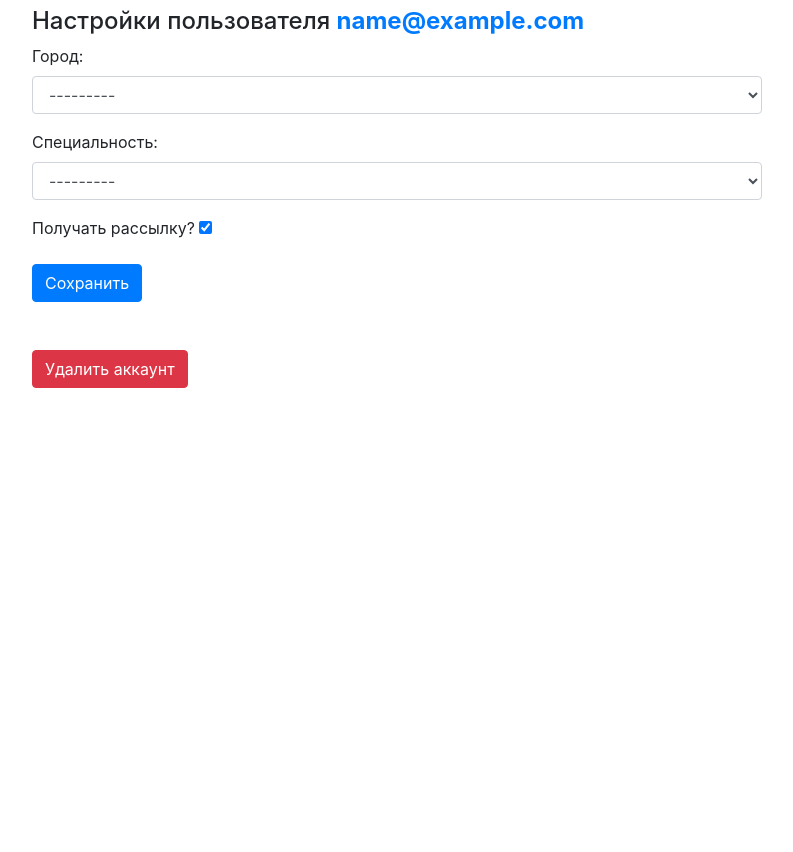
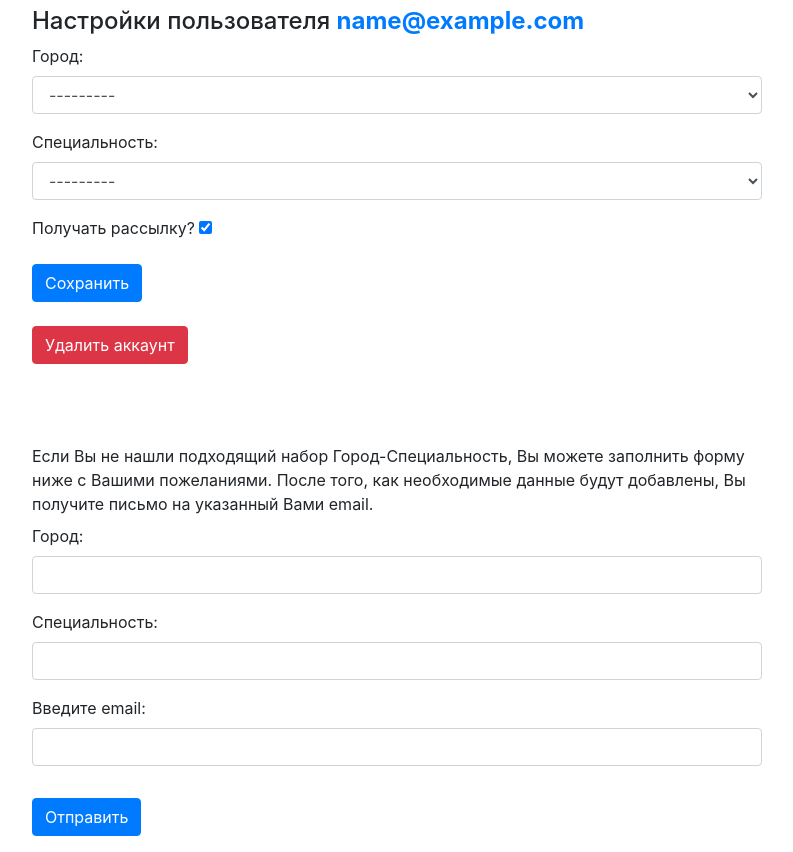
Before and after one commit to ddakhmetov/scraping_service, a Django app: page /accounts/update/ in a window 1280 px wide. Shown: the part 89-941 px from the top of the page, without its empty margins (243-1036 px from the left). Before the commit the page ends 477 px from the top, so only its background shows below. Run offline with Django 3.2, Linux system fonts and the light colour scheme; the visitor is signed in with stand-in values (Sample User, id 1); data comes from the database, SQL or seed files in the repository; some libraries are stand-ins or nearby versions.

Commit message:
added contact_form. 083 complete. Надо бы перепроверить

```diff
--- a/src/accounts/forms.py
+++ b/src/accounts/forms.py
@@ -63,3 +63,17 @@ class UserUpdateForm(forms.Form):
     class Meta:
         model = User
         fields = ('city', 'language', 'send_email')
+
+
+class ContactForm(forms.Form):
+    city = forms.CharField(
+        required=True, widget=forms.TextInput(attrs={'class': 'form-control'}),
+        label='Город'
+    )
+    language = forms.CharField(
+        required=True, widget=forms.TextInput(attrs={'class': 'form-control'}),
+        label='Специальность'
+    )
+    email = forms.CharField(
+        required=True, label='Введите email', widget=forms.EmailInput(attrs={'class': 'form-control'})
+    )
--- a/src/accounts/templates/accounts/update.html
+++ b/src/accounts/templates/accounts/update.html
@@ -15,7 +15,22 @@
                 <button type="submit" class="btn btn-primary">Сохранить</button>
             </form>
             <form method="POST" action="{% url 'accounts:delete' %}">{% csrf_token %}
-               <button type="submit" class="btn btn-danger my-5">Удалить аккаунт</button>
+               <button type="submit" class="btn btn-danger my-4">Удалить аккаунт</button>
+            </form>
+        </div>
+    </div>
+
+    <div class="row">
+        <div class="col-md-8 mx-auto">
+            <br><br><p class="my-2">Если Вы не нашли подходящий набор Город-Специальность,
+                 Вы можете заполнить форму ниже с Вашими пожеланиями. После того,
+            как необходимые данные будут добавлены, Вы получите письмо на указанный
+            Вами email.</p>
+            <form method="POST" action="{% url 'accounts/contact' %}">{% csrf_token %}
+                <div class="form-group">
+                    {{ contact_form.as_p }}
+                </div>
+                <button type="submit" class="btn btn-primary my-3">Отправить</button>
             </form>
         </div>
     </div>
--- a/src/accounts/urls.py
+++ b/src/accounts/urls.py
@@ -1,5 +1,5 @@
 from django.urls import path
-from accounts.views import login_vew, logout_view, register_view, update_view, delete_view
+from accounts.views import login_vew, logout_view, register_view, update_view, delete_view, contact
 
 urlpatterns = [
     path('login/', login_vew, name='login'),
@@ -7,4 +7,5 @@ urlpatterns = [
     path('register/', register_view, name='register'),
     path('update/', update_view, name='update'),
     path('delete', delete_view, name='delete'),
+    path('contact', contact, name='contact'),
 ]
--- a/src/accounts/views.py
+++ b/src/accounts/views.py
@@ -1,7 +1,9 @@
 from django.shortcuts import render, redirect
 from django.contrib.auth import authenticate, login, logout, get_user_model
 from django.contrib import messages
-from accounts.forms import UserLoginForm, UserRegistrationForm, UserUpdateForm
+from accounts.forms import UserLoginForm, UserRegistrationForm, UserUpdateForm, ContactForm
+from scraping.models import Errors
+import datetime as dt
 
 
 User = get_user_model()     # Тут получаем пользователя, чтоб можно было его потом удалить
@@ -35,6 +37,7 @@ def register_view(request):
 
 
 def update_view(request):
+    contact_form = ContactForm()
     if request.user.is_authenticated:
         user = request.user
         if request.method == 'POST':
@@ -51,7 +54,8 @@ def update_view(request):
         form = UserUpdateForm(initial={'city': user.city,
                                        'language': user.language,
                                        'send_email': user.send_email})
-        return render(request, 'accounts/update.html', {'form': form})
+        return render(request, 'accounts/update.html',
+                      {'form': form, 'contact_form': contact_form})
     else:
         return redirect('accounts:login')
 
@@ -64,3 +68,29 @@ def delete_view(request):
             qs.delete()
             messages.warning(request, 'Профиль удалён безвозвратно :-(')
     return redirect('home')
+
+
+def contact(request):
+    if request.method == 'POST':
+        contact_form = ContactForm(request.POST or None)
+        if contact_form.is_valid():
+            data = contact_form.cleaned_data
+            city = data.get('city')
+            language = data.get('language')
+            email = data.get('email')
+            qs = Errors.objects.filter(timestamp=dt.date.today())
+            if qs.exists:
+                err = qs.first()
+                data = err.data.get('user_data', [])
+                data.append({'city': city, 'language': language, 'email': email})
+                err.data['user_data'] = data
+                err.save()
+            else:
+                data = [{'city': city, 'language': language, 'email': email}]
+                Errors(data=f"user_data:{data}").save()
+            messages.success(request, 'Данные отправлены администрации')
+            return redirect('accounts:update')
+        else:
+            return redirect('accounts:update')
+    else:
+        return redirect('accounts:login')
```
Also changed, not shown: src/run_scraping_kz.py (+10 -3 lines), src/send_emails.py (+17 -4 lines).
